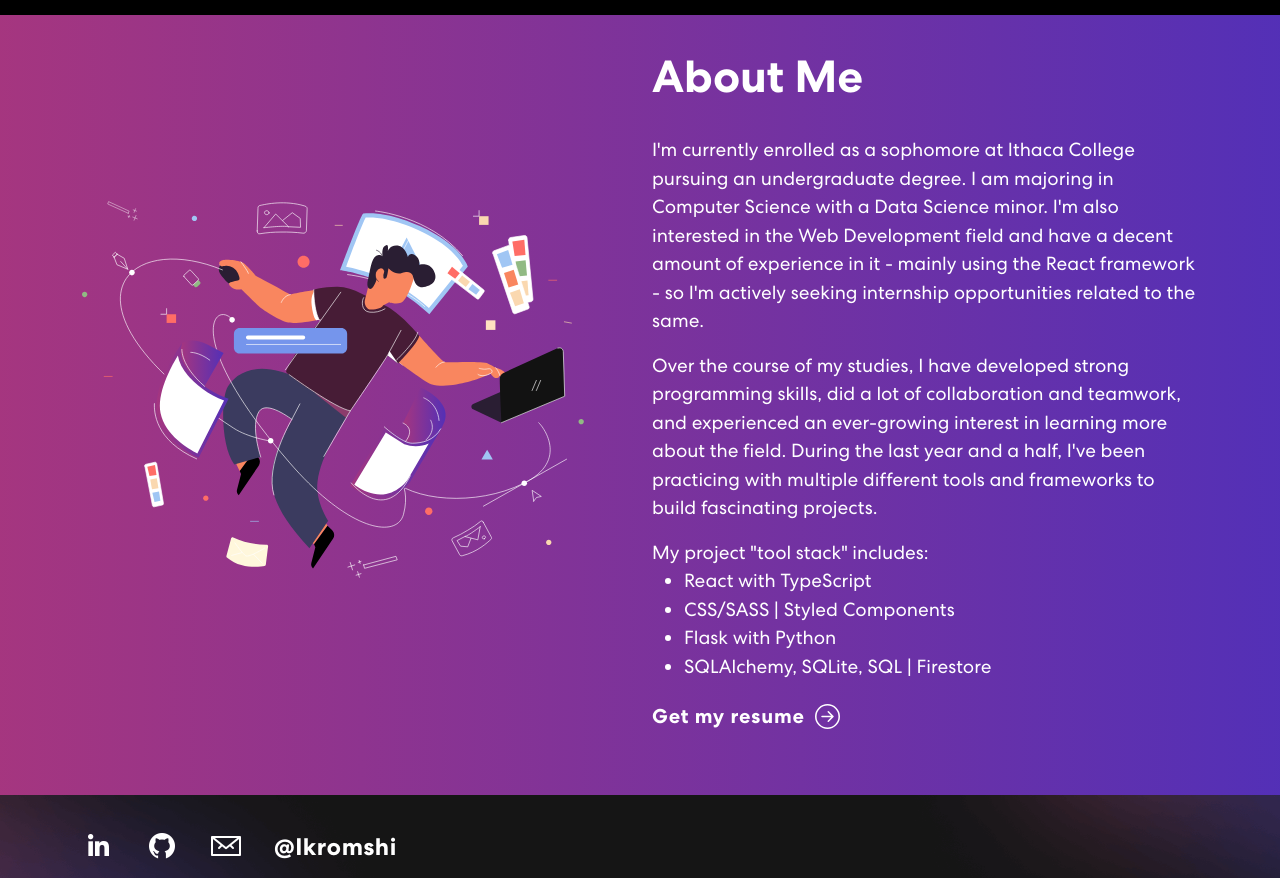
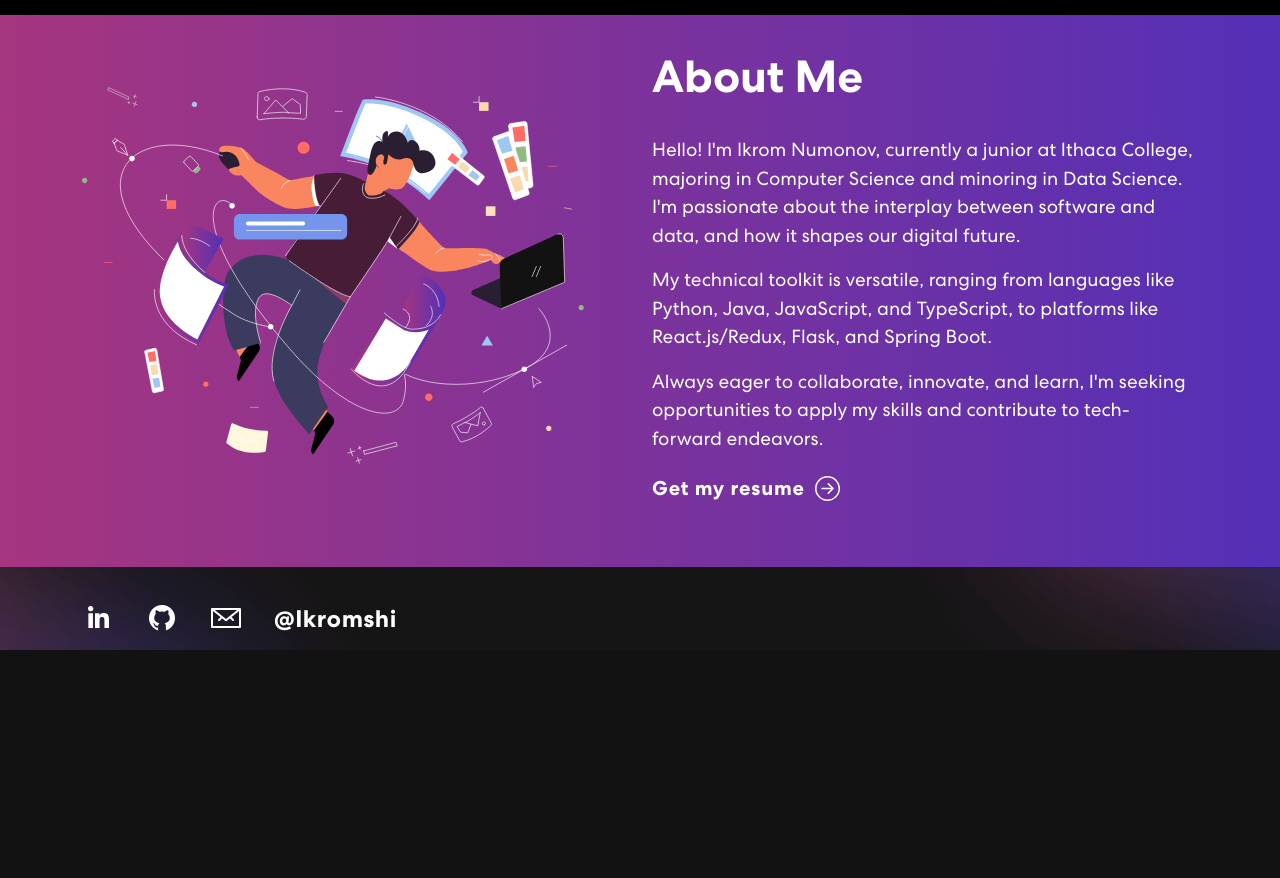
Before and after one commit to ikromshi/portfolio, a React (Create React App) app: page / in a window 1280 px wide. Shown: the part 2420-3298 px from the top of the page. After the commit the page ends 3070 px from the top, so only its background shows below. Built offline with nearby package versions, Linux system fonts and the light colour scheme.

Commit message:
updated 'About me'

```diff
--- a/src/components/About me/AboutMe.tsx
+++ b/src/components/About me/AboutMe.tsx
@@ -24,25 +24,18 @@
             <img src={contactImage} alt="Contact me" />
           </Col>
           <Col md={6}>
-            <h2>About Me</h2>
-            <p>I'm currently enrolled as a sophomore at Ithaca College pursuing an undergraduate degree. I am majoring in Computer Science with a Data Science minor. I'm also interested in the Web Development field and have a decent amount of experience in it - mainly using the React framework - so I'm actively seeking internship opportunities related to the same.</p>
-            <p>Over the course of my studies, I have developed strong programming skills, did a lot of collaboration and teamwork, and experienced an ever-growing interest in learning more about the field. During the last year and a half, I've been practicing with multiple different tools and frameworks to build fascinating projects.</p>
+            <h2>
+              About Me
+            </h2>
             <p>
-              My project "tool stack" includes:
-              <ul>
-                <li>
-                  React with TypeScript
-                </li>
-                <li>
-                  CSS/SASS | Styled Components
-                </li>
-                <li>
-                  Flask with Python
-                </li>
-                <li>
-                  SQLAlchemy, SQLite, SQL | Firestore
-                </li>
-              </ul>
+              Hello! I'm Ikrom Numonov, currently a junior at Ithaca College, majoring in Computer Science and minoring in Data Science.
+              I'm passionate about the interplay between software and data, and how it shapes our digital future.
+            </p>
+            <p>
+              My technical toolkit is versatile, ranging from languages like Python, Java, JavaScript, and TypeScript, to platforms like React.js/Redux, Flask, and Spring Boot.
+            </p>
+            <p>
+              Always eager to collaborate, innovate, and learn, I'm seeking opportunities to apply my skills and contribute to tech-forward endeavors.
             </p>
             <a className="resume-button" href={Resume} target="_blank" onClick={() => gaEventTracker("resume")}>
               <button>Get my resume <ArrowRightCircle size={25} /></button>
```
